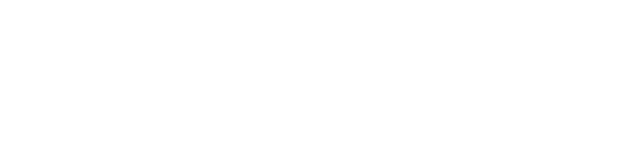
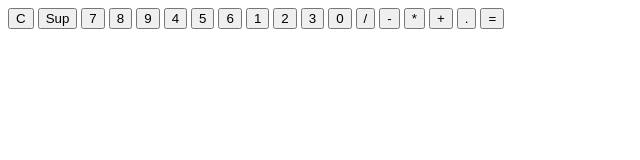
Before and after one commit to Os-humble-man/CalculatriceJs, a plain HTML site: page index.html in a window 1280 px wide. Shown: the whole page, without its empty margins (0-640 px from the left). Drawn offline with Linux system fonts and the light colour scheme.

Commit message:
creation de la structure html du calculatrice

```diff
--- a/index.html
+++ b/index.html
@@ -3,12 +3,31 @@
 <head>
     <meta charset='utf-8'>
     <meta http-equiv='X-UA-Compatible' content='IE=edge'>
-    <title>Page Title</title>
+    <title>Calculatrice en Js</title>
     <meta name='viewport' content='width=device-width, initial-scale=1'>
     <link rel='stylesheet' type='text/css' media='screen' href='style.css'>
     <script src='main.js' async></script>
 </head>
 <body>
-
+        <section id="display">
+            <button class="bouton">C</button>
+            <button class="bouton">Sup</button>
+            <button class="bouton">7</button>
+            <button class="bouton">8</button>
+            <button class="bouton">9</button>
+            <button class="bouton">4</button>
+            <button class="bouton">5</button>
+            <button class="bouton">6</button>
+            <button class="bouton">1</button>
+            <button class="bouton">2</button>
+            <button class="bouton">3</button>
+            <button class="bouton">0</button>
+            <button class="bouton">/</button>
+            <button class="bouton">-</button>
+            <button class="bouton">*</button>
+            <button class="bouton">+</button>
+            <button class="bouton">.</button>
+            <button class="bouton">=</button>
+        </section>
 </body>
 </html>
```
